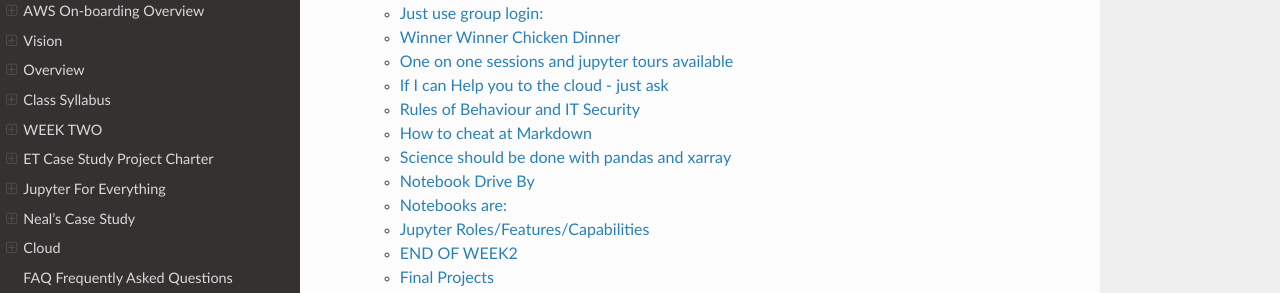
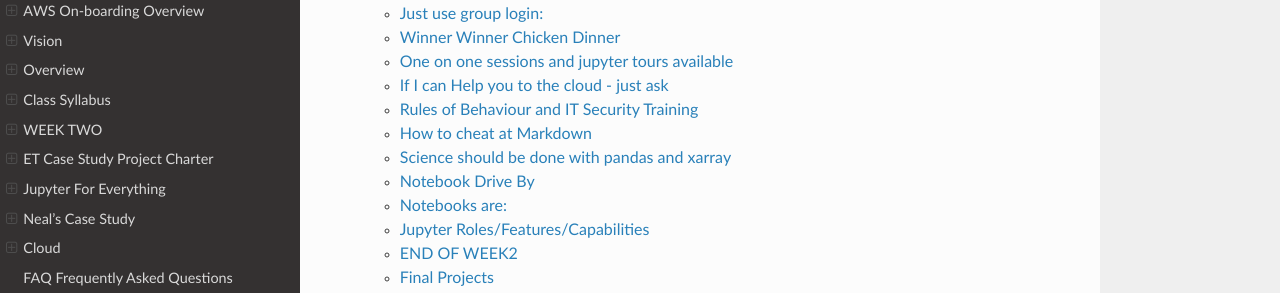
Before and after one commit to tonybutzer/harmony, a Sphinx documentation site: the page built from documentation/source/index.rst, in a window 1280 px wide and 900 px high, scrolled down 996 px. Shown: the part 158-451 px from the top of the window. Built offline with Sphinx 7.4.7 and the Read the Docs theme 2.0.0, drawn with Linux system fonts in a browser that asks for light colours; pages that are not in the unit, such as notebooks, are missing from menus.

Commit message:
automatic git update from Makefile

```diff
--- a/documentation/source/00weekbyweek.md
+++ b/documentation/source/00weekbyweek.md
@@ -309,7 +309,7 @@ science_joy = 1 * ec2 + docker * 1e3
 ## If I can Help you to the cloud - just ask
 - its free free free - I am funded by OpenDataCube
 ---
-## Rules of Behaviour and IT Security
+## Rules of Behaviour and IT Security Training
 
 - its a priviledge to work in a sponsored cloud
 - Be Responsible not malicious
```
